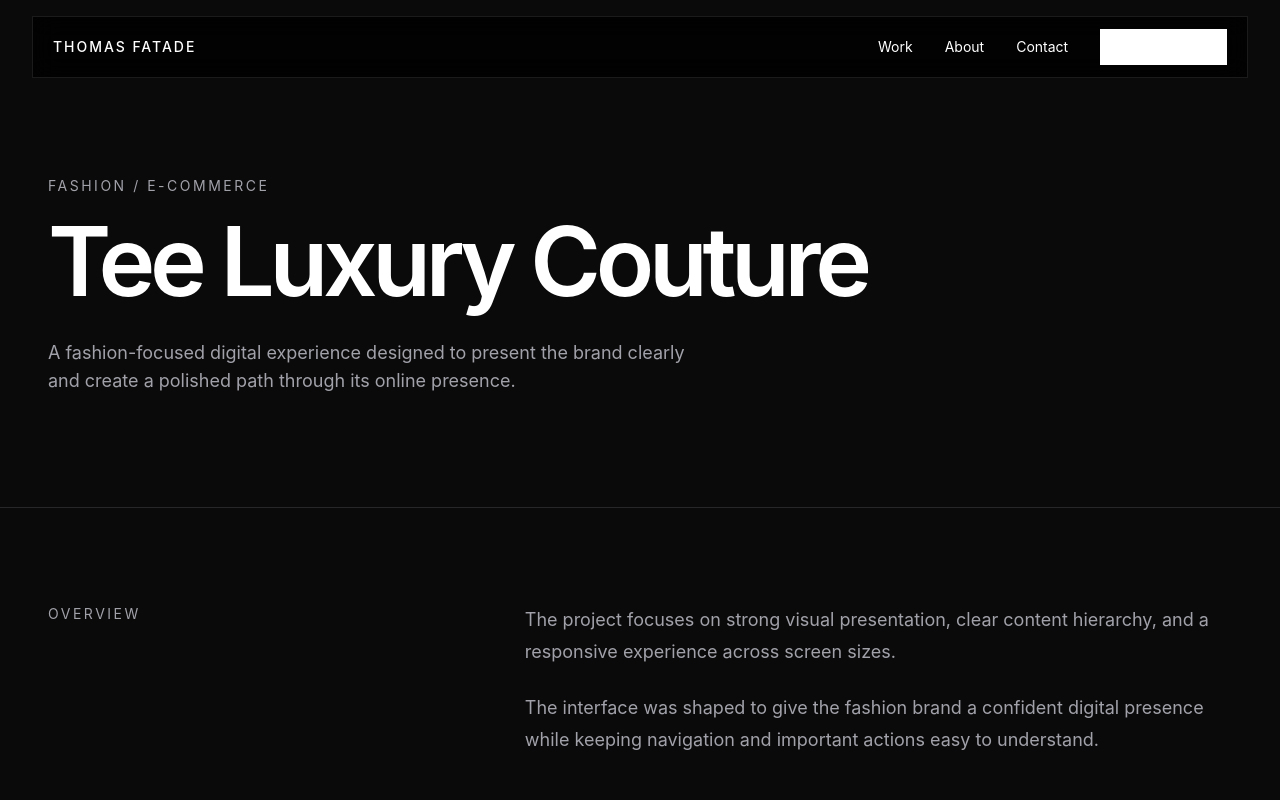
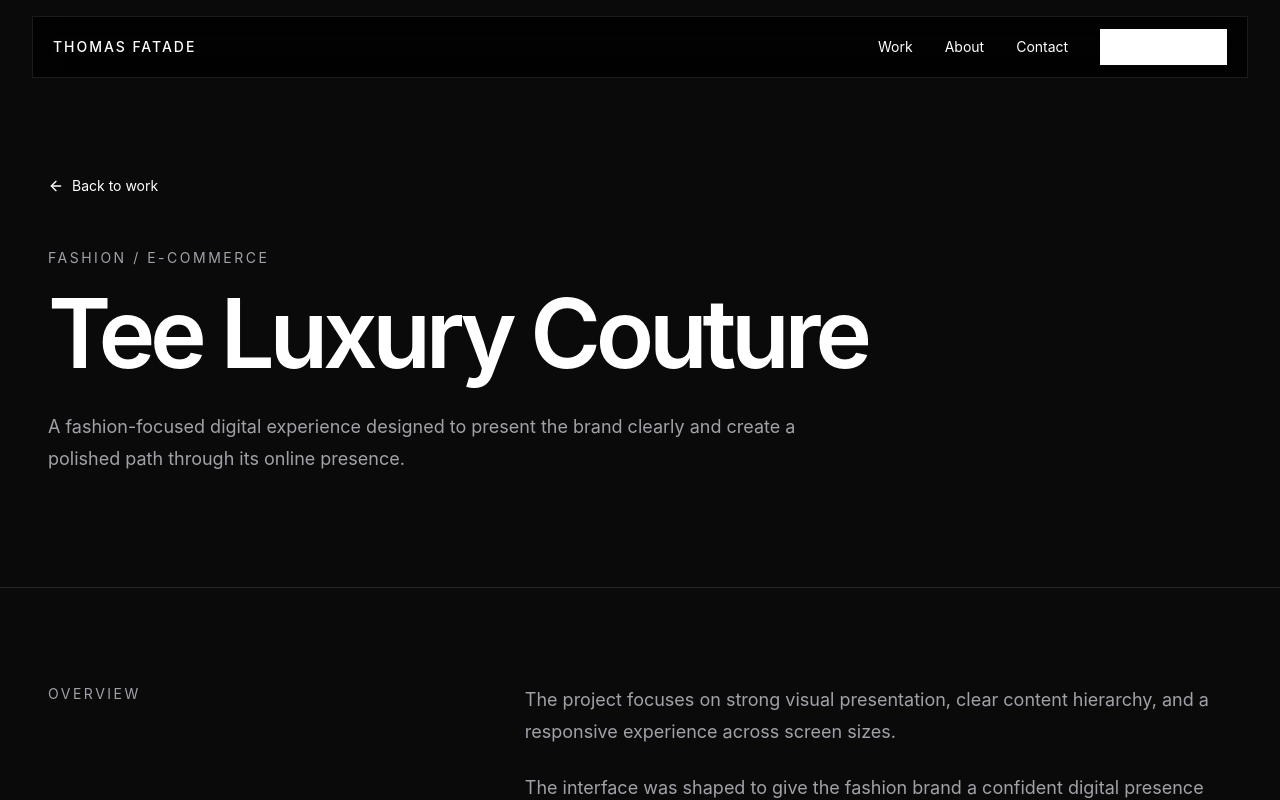
Before and after one commit to Thomas302-star/Thomas-portfolio, a Next.js app: page /work/tee-luxury-couture in a window 1280 px wide. Shown: the top 800 px of the page. Built offline with nearby package versions, Linux system fonts and the light colour scheme.

Commit message:
feat: improve Tee Luxury Couture case study

```diff
--- a/app/work/tee-luxury-couture/page.tsx
+++ b/app/work/tee-luxury-couture/page.tsx
@@ -1,41 +1,27 @@
+import { CaseStudyLayout } from "@/components/projects/case-study-layout";
+
 export default function TeeLuxuryCouturePage() {
   return (
-    <main className="bg-[var(--background)] text-white">
-      <section className="px-6 pb-20 pt-36 sm:px-8 lg:px-12 lg:pb-28 lg:pt-44">
-        <div className="mx-auto max-w-7xl">
-          <p className="text-sm uppercase tracking-[0.18em] text-[var(--muted)]">
-            Fashion / E-commerce
-          </p>
-          <h1 className="mt-5 max-w-5xl font-[var(--font-display)] text-5xl font-semibold leading-[0.95] tracking-[-0.055em] sm:text-7xl lg:text-8xl">
-            Tee Luxury Couture
-          </h1>
-          <p className="mt-8 max-w-2xl text-base leading-7 text-[var(--muted)] sm:text-lg">
-            A fashion-focused digital experience designed to present the brand
-            clearly and create a polished path through its online presence.
-          </p>
-        </div>
-      </section>
-
-      <section className="border-y border-[var(--border)] px-6 py-16 sm:px-8 lg:px-12 lg:py-24">
-        <div className="mx-auto grid max-w-7xl gap-12 lg:grid-cols-[0.7fr_1.3fr] lg:gap-24">
-          <div>
-            <p className="text-sm uppercase tracking-[0.18em] text-[var(--muted)]">
-              Overview
-            </p>
-          </div>
-          <div className="max-w-3xl space-y-6 text-base leading-8 text-[var(--muted)] sm:text-lg">
-            <p>
-              The project focuses on strong visual presentation, clear content
-              hierarchy, and a responsive experience across screen sizes.
-            </p>
-            <p>
-              The interface was shaped to give the fashion brand a confident
-              digital presence while keeping navigation and important actions
-              easy to understand.
-            </p>
-          </div>
-        </div>
-      </section>
-    </main>
+    <CaseStudyLayout
+      category="Fashion / E-commerce"
+      title="Tee Luxury Couture"
+      intro="A fashion-focused digital experience designed to present the brand clearly and create a polished path through its online presence."
+      overview={[
+        "The project focuses on strong visual presentation, clear content hierarchy, and a responsive experience across screen sizes.",
+        "The interface was shaped to give the fashion brand a confident digital presence while keeping navigation and important actions easy to understand.",
+      ]}
+      focus={[
+        "Clear visual hierarchy for a fashion-led brand experience.",
+        "Responsive layouts that adapt across mobile, tablet, and desktop.",
+        "Simple navigation that keeps important actions easy to find.",
+        "A polished presentation that keeps the brand at the center of the experience.",
+      ]}
+      details={[
+        { label: "Type", value: "Brand website" },
+        { label: "Focus", value: "Visual presentation" },
+        { label: "Experience", value: "Responsive web" },
+      ]}
+      nextProject={{ title: "Creator Content Planner", href: "/work/creator-content-planner" }}
+    />
   );
 }
```
